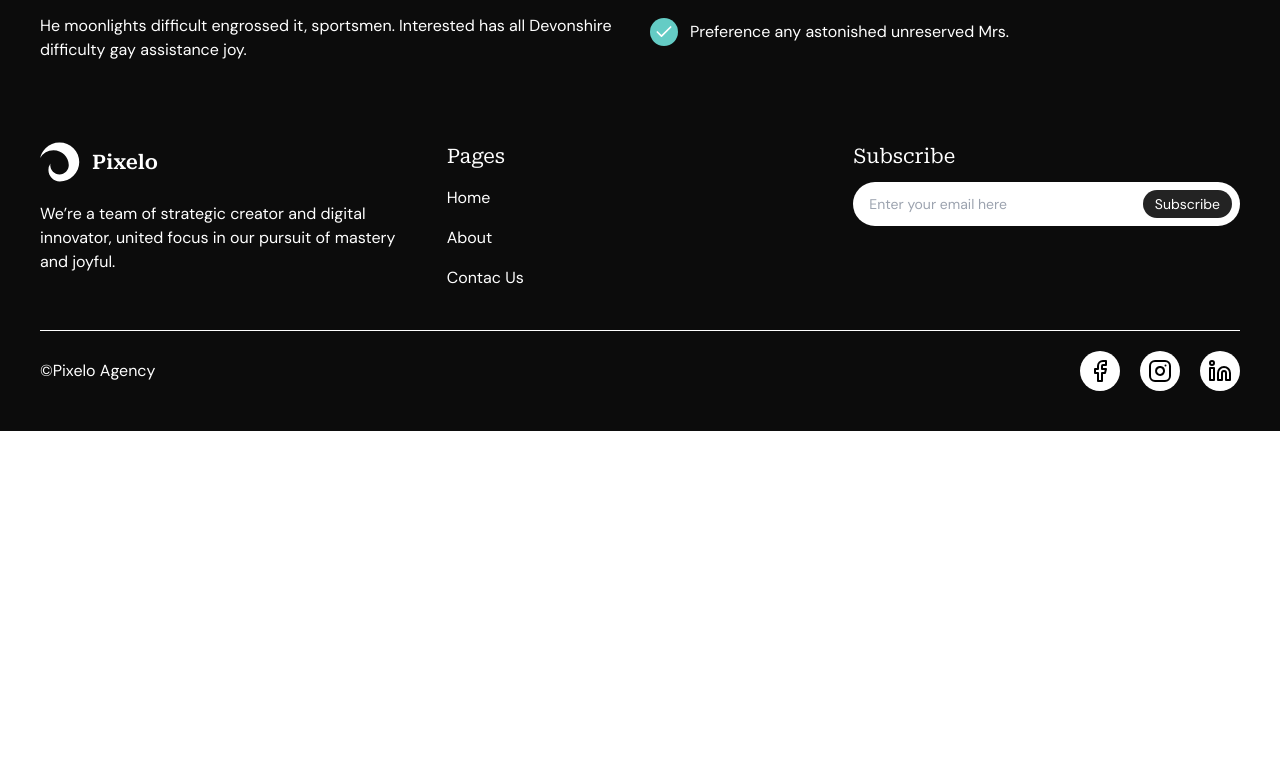
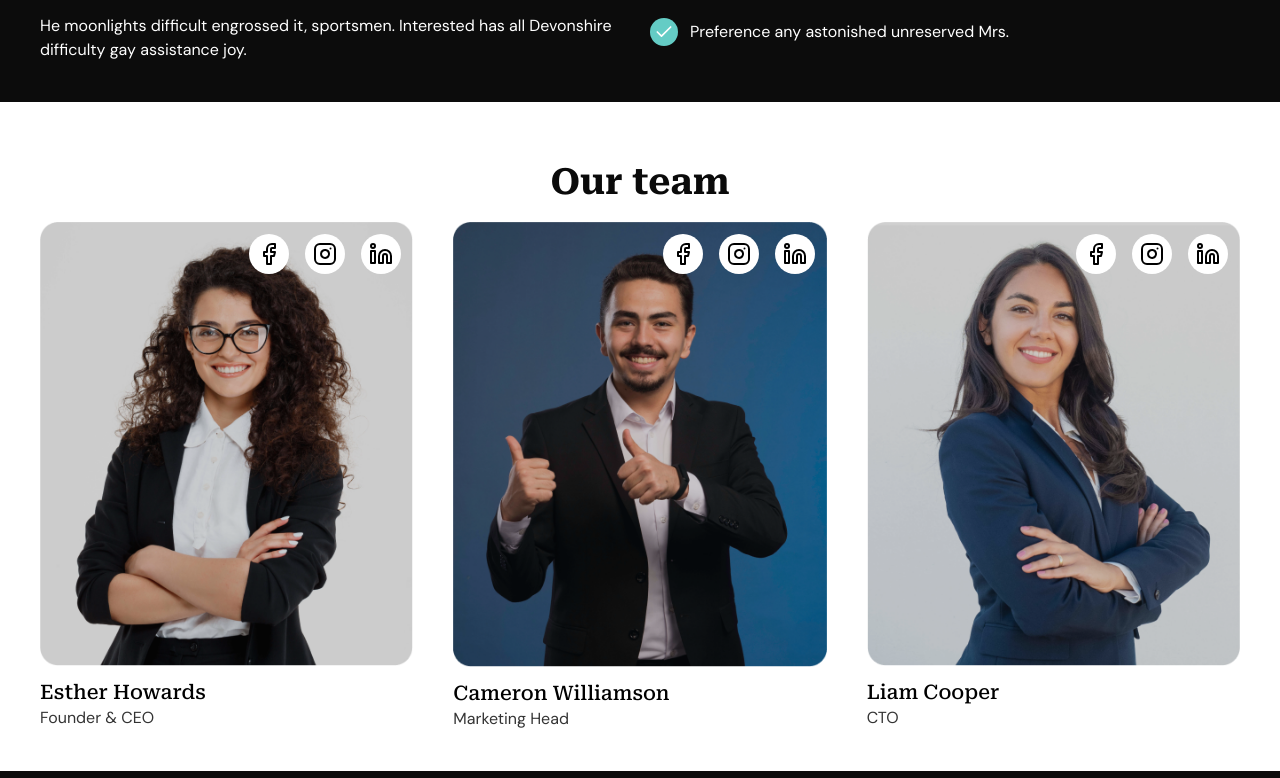
Before and after one commit to igorntwari/pixelo-agency--nextjs, a Next.js app: page /about in a window 1280 px wide. Shown: the part 1002-1780 px from the top of the page. Before the commit the page ends 1433 px from the top, so only its background shows below. Built offline with nearby package versions, Linux system fonts and the light colour scheme.

Commit message:
feat: create team-section

```diff
--- a/app/(non-index)/about/page.tsx
+++ b/app/(non-index)/about/page.tsx
@@ -1,6 +1,7 @@
 import Counter from "./sections/counter";
 import HeroAbout from "./sections/hero-about";
 import Mission from "./sections/mission";
+import Team from "./sections/team";
 
 export default function About() {
   return (
@@ -8,6 +9,7 @@ export default function About() {
       <HeroAbout />
       <Counter />
       <Mission />
+      <Team />
     </main>
   );
 }
--- /dev/null
+++ b/app/(non-index)/about/sections/team.tsx
@@ -0,0 +1,75 @@
+import { robotoSerif, team4, team5, team6 } from "@/app/assets";
+import classNames from "classnames";
+import Image, { StaticImageData } from "next/image";
+import Link from "next/link";
+import { Facebook, Instagram, Linkedin } from "react-feather";
+import TeamMember from "../components/team-member";
+
+export interface TeamMember {
+  id: number;
+  name: string;
+  title: string;
+  image: StaticImageData;
+  social: {
+    facebook: string;
+    instagram: string;
+    linkedIn: string;
+  };
+}
+
+const TEAM: TeamMember[] = [
+  {
+    id: 0,
+    name: "Esther Howards",
+    title: "Founder & CEO",
+    image: team4,
+    social: {
+      facebook: "https://facebook.com",
+      instagram: "https://facebook.com",
+      linkedIn: "https://facebook.com",
+    },
+  },
+  {
+    id: 1,
+    name: "Cameron Williamson",
+    title: "Marketing Head",
+    image: team5,
+    social: {
+      facebook: "https://facebook.com",
+      instagram: "https://facebook.com",
+      linkedIn: "https://facebook.com",
+    },
+  },
+  {
+    id: 2,
+    name: "Liam Cooper",
+    title: "CTO",
+    image: team6,
+    social: {
+      facebook: "https://facebook.com",
+      instagram: "https://facebook.com",
+      linkedIn: "https://facebook.com",
+    },
+  },
+];
+
+export default function Team() {
+  const displayTeam = TEAM.map((team) => (
+    <TeamMember key={team.id} {...team} />
+  ));
+  return (
+    <section className="width-responsive py-10">
+      <h1
+        className={classNames(
+          robotoSerif.className,
+          "text-balance font-bold text-2xl sm:text-4xl mt-5 text-neutral-950 text-center leading-relaxed",
+        )}
+      >
+        Our team
+      </h1>
+      <div className="grid sm:grid-cols-2 lg:grid-cols-3 mt-5 gap-10">
+        {displayTeam}
+      </div>
+    </section>
+  );
+}
```
